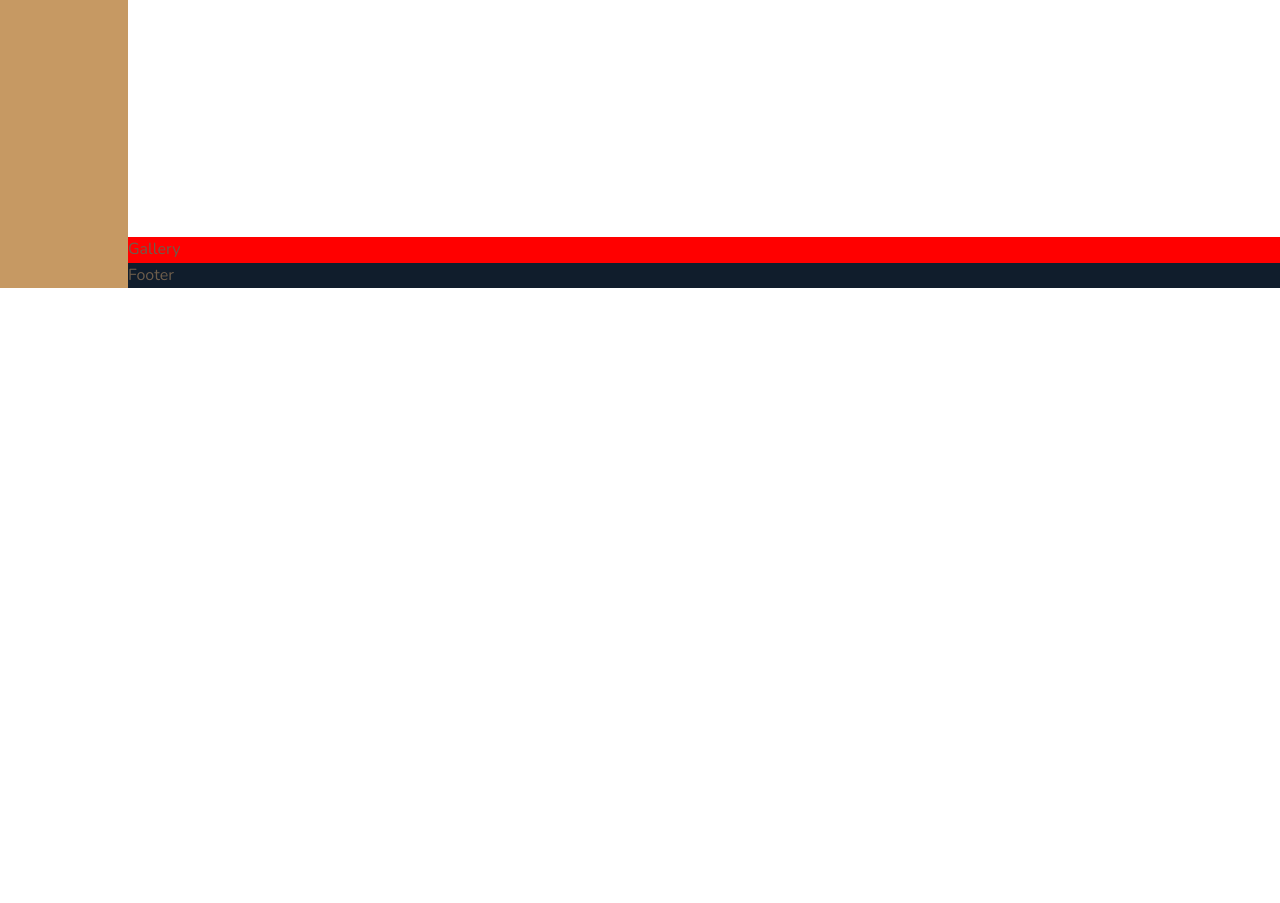
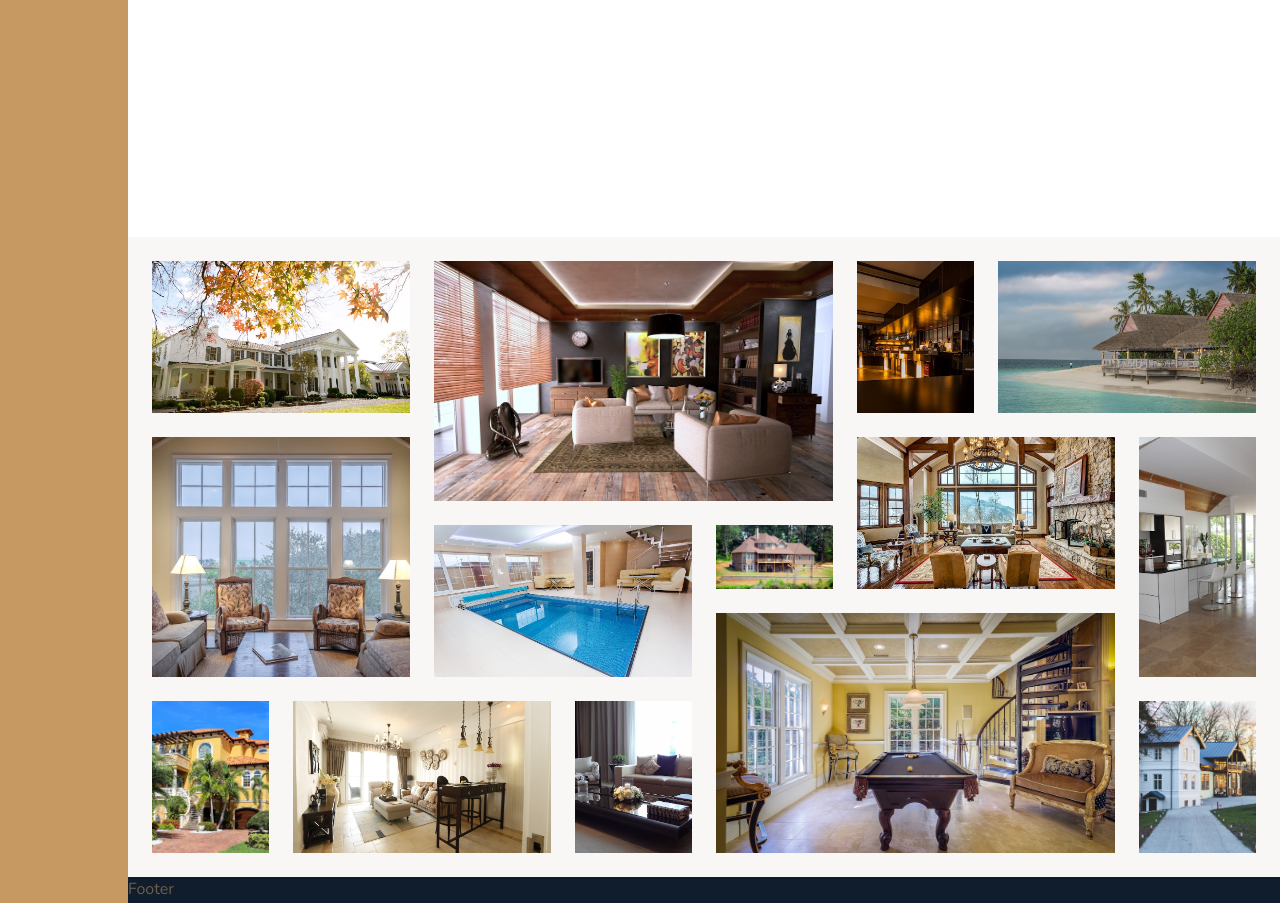
Before and after one commit to hihuydo/frontend-css-nexter, a website: page index.html in a window 1280 px wide. Shown: the part 5615-6518 px from the top of the page. Before the commit the page ends 5903 px from the top, so only its background shows below. Drawn offline with nearby package versions, Linux system fonts and the light colour scheme.

Commit message:
finish building the gallery section using grid

```diff
--- a/index.html
+++ b/index.html
@@ -289,7 +289,48 @@
         </section>
 
         <section class="gallery">
-            Gallery
+            <figure class="gallery__item gallery__item--1">
+                <img src="img/gal-1.jpeg" alt="Gallery image 1" class="gallery__img">
+            </figure>
+            <figure class="gallery__item gallery__item--2">
+                <img src="img/gal-2.jpeg" alt="Gallery image 2" class="gallery__img">
+            </figure>
+            <figure class="gallery__item gallery__item--3">
+                <img src="img/gal-3.jpeg" alt="Gallery image 3" class="gallery__img">
+            </figure>
+            <figure class="gallery__item gallery__item--4">
+                <img src="img/gal-4.jpeg" alt="Gallery image 4" class="gallery__img">
+            </figure>
+            <figure class="gallery__item gallery__item--5">
+                <img src="img/gal-5.jpeg" alt="Gallery image 5" class="gallery__img">
+            </figure>
+            <figure class="gallery__item gallery__item--6">
+                <img src="img/gal-6.jpeg" alt="Gallery image 6" class="gallery__img">
+            </figure>
+            <figure class="gallery__item gallery__item--7">
+                <img src="img/gal-7.jpeg" alt="Gallery image 7" class="gallery__img">
+            </figure>
+            <figure class="gallery__item gallery__item--8">
+                <img src="img/gal-8.jpeg" alt="Gallery image 8" class="gallery__img">
+            </figure>
+            <figure class="gallery__item gallery__item--9">
+                <img src="img/gal-9.jpeg" alt="Gallery image 9" class="gallery__img">
+            </figure>
+            <figure class="gallery__item gallery__item--10">
+                <img src="img/gal-10.jpeg" alt="Gallery image 10" class="gallery__img">
+            </figure>
+            <figure class="gallery__item gallery__item--11">
+                <img src="img/gal-11.jpeg" alt="Gallery image 11" class="gallery__img">
+            </figure>
+            <figure class="gallery__item gallery__item--12">
+                <img src="img/gal-12.jpeg" alt="Gallery image 12" class="gallery__img">
+            </figure>
+            <figure class="gallery__item gallery__item--13">
+                <img src="img/gal-13.jpeg" alt="Gallery image 13" class="gallery__img">
+            </figure>
+            <figure class="gallery__item gallery__item--14">
+                <img src="img/gal-14.jpeg" alt="Gallery image 14" class="gallery__img">
+            </figure>
         </section>
 
         <footer class="footer">
--- a/sass/_gallery.scss
+++ b/sass/_gallery.scss
@@ -1,4 +1,90 @@
 .gallery {
-    background-color: red;
+    background-color: $color-grey-light-1;
     grid-column: full-start / full-end;
+
+    display: grid;
+    grid-template-columns: repeat(8, 1fr);
+    grid-template-rows: repeat(7, 5vw);
+    grid-gap: 1.5rem;
+    padding: 1.5rem; /* space around the grid */
+
+    &__item {
+        &--1 {
+            grid-row: 1 / span 2;
+            grid-column: 1 / span 2;
+        }
+
+        &--2 {
+            grid-row: 1 / span 3;
+            grid-column: 3 / span 3;
+        }
+
+        &--3 {
+            grid-row: 1 / span 2;
+            grid-column: 6 / span 1;
+        }
+
+        &--4 {
+            grid-row: 1 / span 2;
+            grid-column: 7 / -1;
+        }
+
+        &--5 {
+            grid-row: 3 / span 3;
+            grid-column: 1 / span 2;
+        }
+
+        &--6 {
+            grid-row: 4 / span 2;
+            grid-column: 3 / span 2;
+        }
+
+        &--7 {
+            grid-row: 4 / span 1;
+            grid-column: 5 / span 1;
+        }
+
+        &--8 {
+            grid-row: 3 / span 2;
+            grid-column: 6 / span 2;
+        }
+
+        &--9 {
+            grid-row: 3 / span 3;
+            grid-column: 8 / span 1;
+        }
+
+        &--10 {
+            grid-row: 6 / span 2;
+            grid-column: 1 / span 1;
+        }
+
+        &--11 {
+            grid-row: 6 / span 2;
+            grid-column: 2 / span 2;
+        }
+
+        &--12 {
+            grid-row: 6 / span 2;
+            grid-column: 4 / span 1;
+        }
+
+        &--13 {
+            grid-row: 5 / span 3;
+            grid-column: 5 / span 3;
+        }
+
+        &--14 {
+            grid-row: 6 / -1;
+            grid-column: 8 / -1;
+        }
+
+    }
+
+    &__img {
+        width: 100%;
+        height: 100%;
+        object-fit: cover; /* make the image cover the entire grid cell */
+        display: block; /* remove the default inline spacing */
+    }
 }
```
Also changed, not shown: css/style.css, 1 other file.
